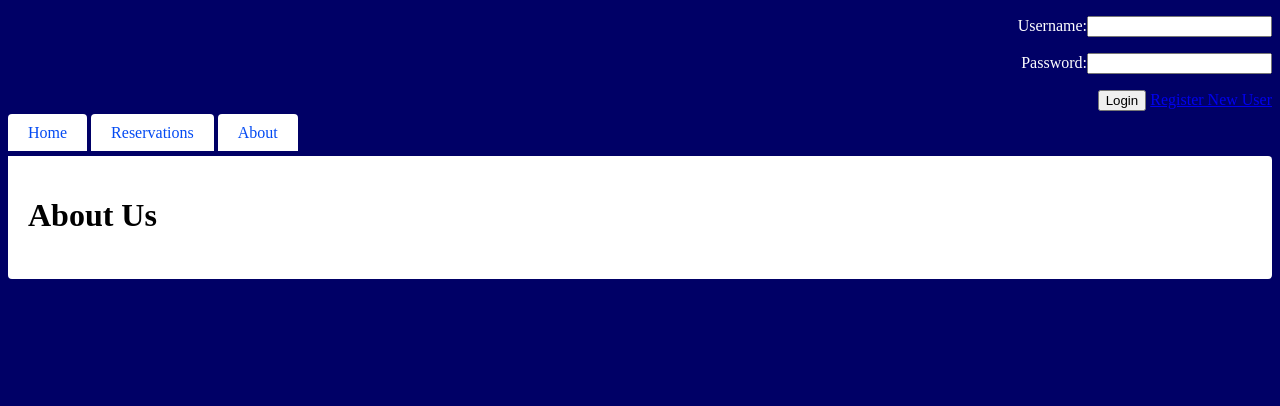
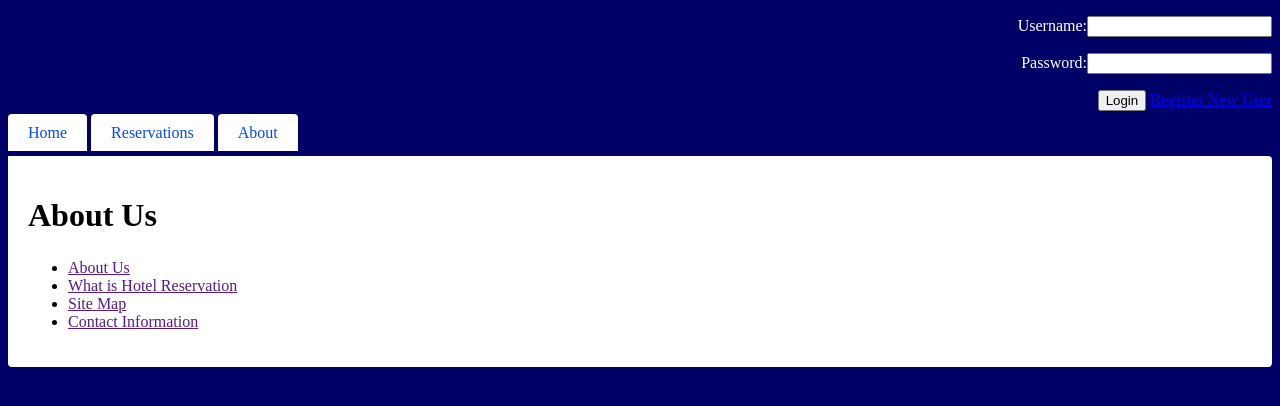
Before and after one commit to tfarmer4/HotelReservation, a PHP site: page /About.php in a window 1280 px wide. Shown: the top 406 px of the page. Run offline with PHP 8.4, Linux system fonts and the light colour scheme.

Commit message:
"Familirizing myself with git commit"

```diff
--- a/About.php
+++ b/About.php
@@ -10,6 +10,13 @@
 <?php include("header.php"); ?>
 <div id="main">
 <h1>About Us</h1>
+
+<ul>
+ <li><a href="">About Us</a></li>
+  <li><a href="">What is Hotel Reservation</a></li>
+   <li><a href="">Site Map</a></li>
+    <li><a href="">Contact Information</a></li>
+    </ul>
 <p></p>
 </div>
 </body>
```
